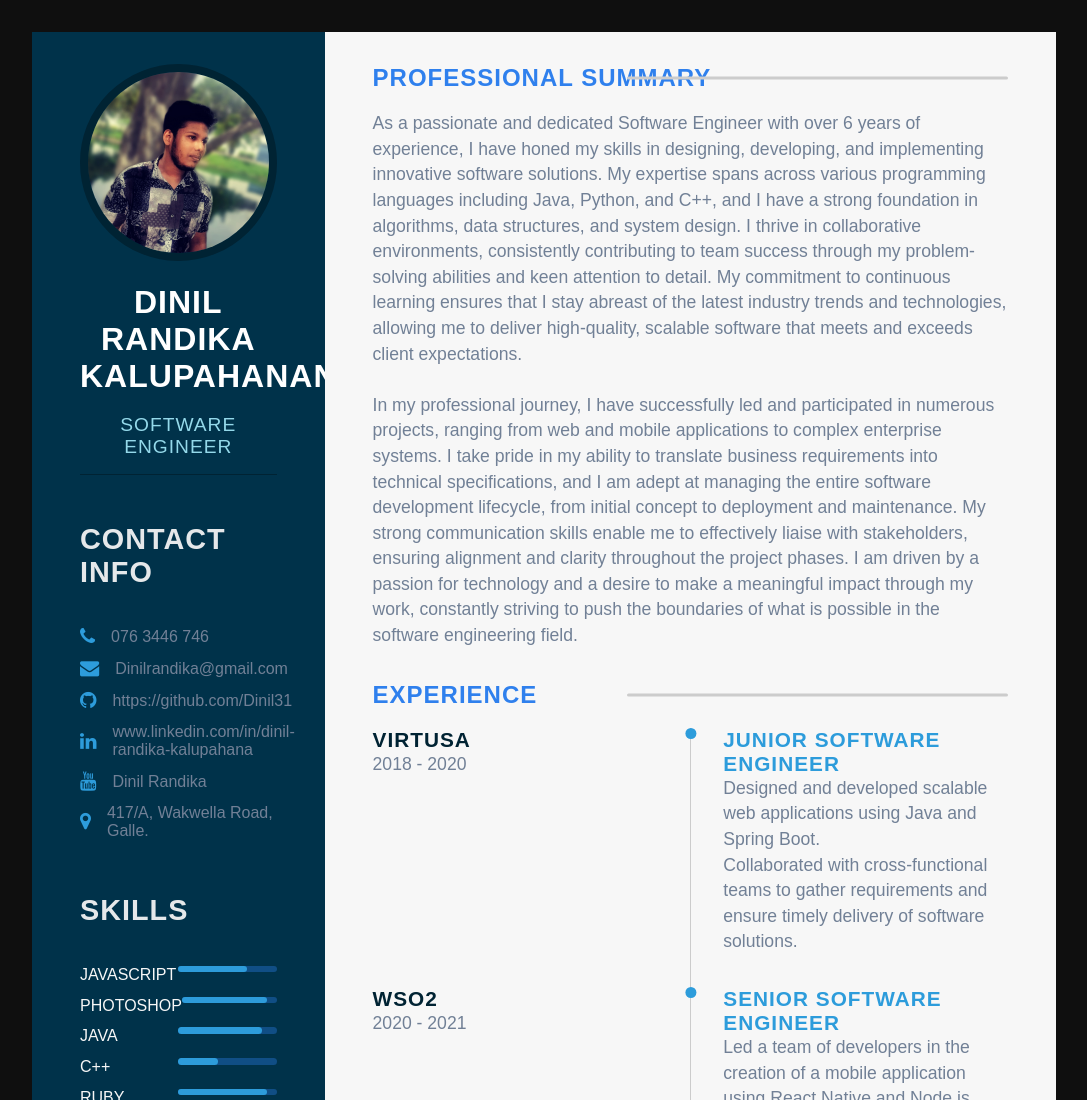
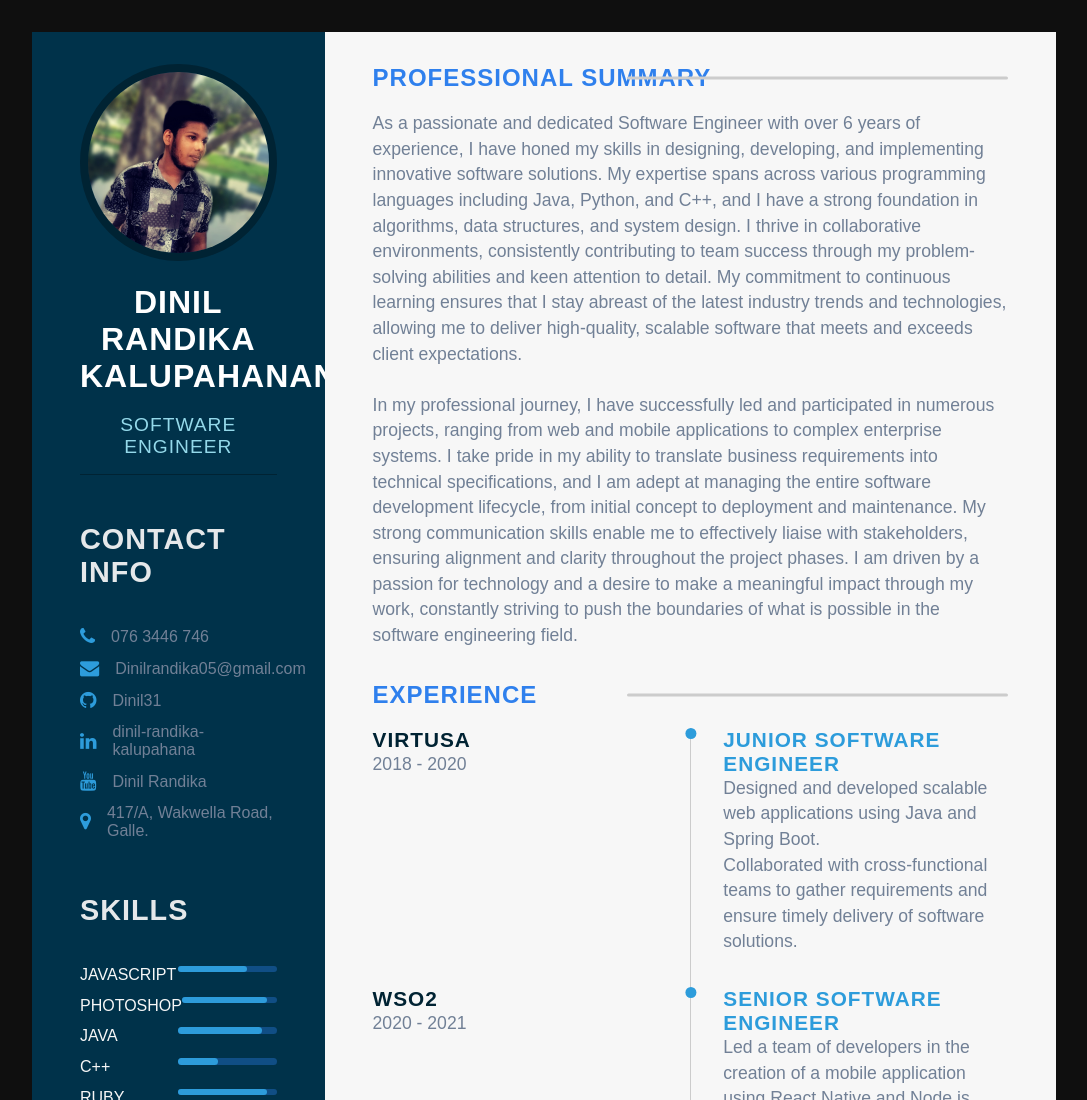
Before and after one commit to Dinil31/web, a plain HTML site: page Digital cv/index.html in a window 1280 px wide. Shown: the top 1100 px of the page, without its empty margins (96-1183 px from the left). Drawn offline with Linux system fonts and the light colour scheme; files whose address does not match are found by name.

Commit message:
Digital CV

```diff
--- a/Digital cv/index.html
+++ b/Digital cv/index.html
@@ -31,23 +31,29 @@
                         </li>
                         <li>
                             <i class="fa fa-envelope"></i>
-                            Dinilrandika@gmail.com
+                            Dinilrandika05@gmail.com
                         </li>
                         <li>
                             <i class="fa fa-github"></i>
-                            https://github.com/Dinil31
+                            <a href = "https://github.com/Dinil31">Dinil31</a>
                         </li>
+                        <style>
+                            a {
+                              color:  #718096;
+                              background-color: transparent;
+                              text-decoration: none;
+                            }</style>
                         <li>
                             <i class="fa fa-linkedin"></i>
-                            www.linkedin.com/in/dinil-randika-kalupahana
+                           <a href="www.linkedin.com/in/dinil-randika-kalupahana">dinil-randika-kalupahana</a>
                         </li>
                         <li>
                             <i class="fa fa-youtube"></i>
-                            Dinil Randika
+                            <a href="https://youtube.com/@dinilrandika7725?si=Jp4hNiTndxHyEnLZ">Dinil Randika</a>
                         </li>
                         <li>
                             <i class="fa fa-map-marker"></i>
-                            417/A, Wakwella Road, Galle.
+                            <a href="https://maps.app.goo.gl/8exnqvdfeGwHUWBw9">417/A, Wakwella Road, Galle.</a>
                         </li>
                     </ul>
                 </div>
```
